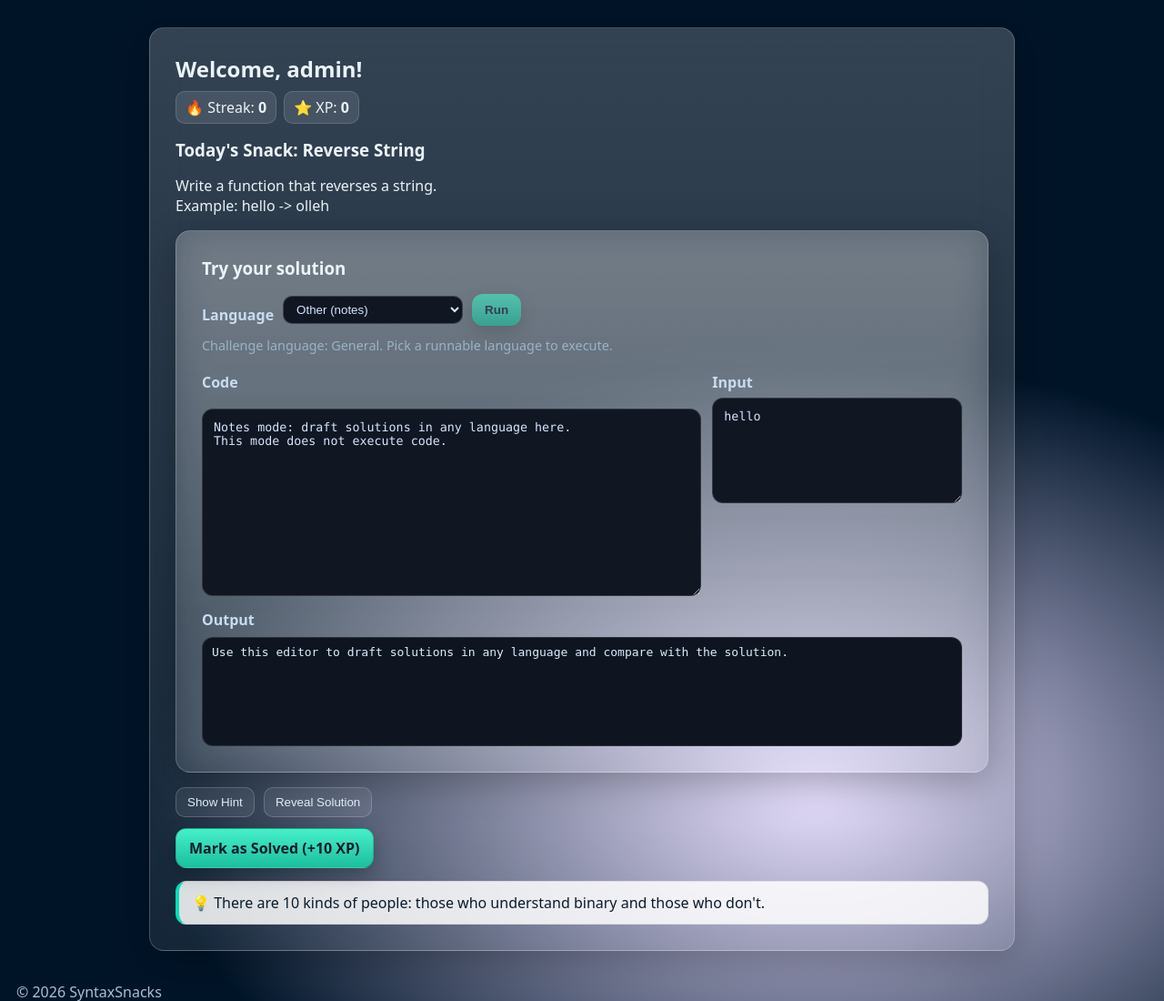
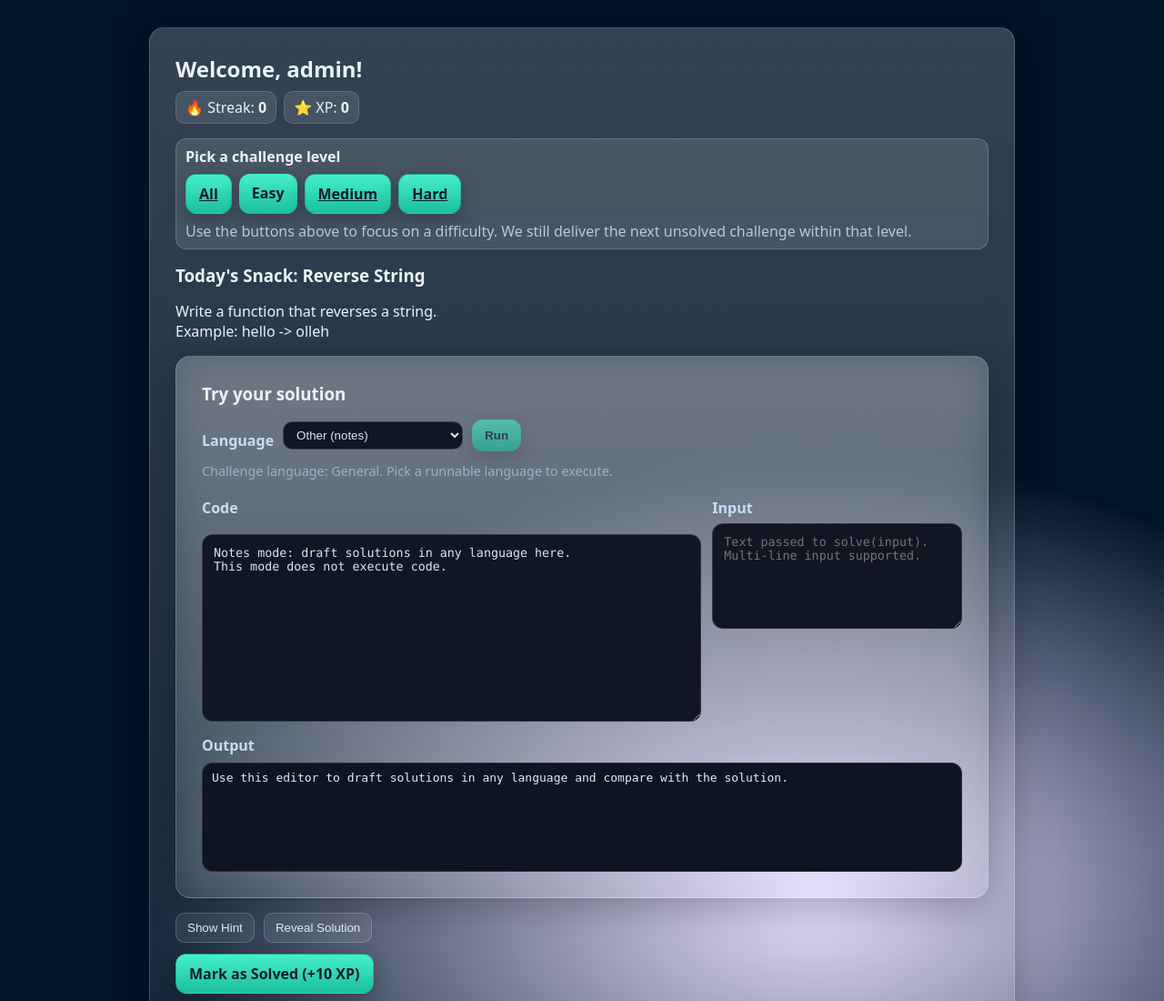
Before and after one commit to Cukowski/SyntaxSnacks, a Flask app: page /dashboard?difficulty=easy in a window 1280 px wide. Shown: the part 118-1218 px from the top of the page at 91% size. Run offline with Flask 3, Linux system fonts and the light colour scheme; a user stored in the database is signed in; data comes from the database, SQL or seed files in the repository; data that the repository does not hold is empty.

Commit message:
difficulty selection on the Challenges page

```diff
--- a/app.py
+++ b/app.py
@@ -219,10 +219,13 @@ def random_fun():
 def load_user(user_id):
     return db.session.get(User, int(user_id))
 
-def get_daily_challenge_for_user(user: User):
+def get_daily_challenge_for_user(user: User, difficulty: str | None = None):
     """Return the first unsolved challenge for the user (simple baseline)."""
     solved_ids = {s.challenge_id for s in Submission.query.filter_by(user_id=user.id).all()}
-    for ch in Challenge.query.filter_by(status="published").order_by(Challenge.id.asc()):
+    query = Challenge.query.filter_by(status="published")
+    if difficulty:
+        query = query.filter(func.lower(Challenge.difficulty) == difficulty.lower())
+    for ch in query.order_by(Challenge.id.asc()):
         if ch.id not in solved_ids:
             return ch
     return None
@@ -373,10 +376,18 @@ def logout():
 @app.route("/dashboard")
 @login_required
 def dashboard():
-    ch = get_daily_challenge_for_user(current_user)
+    difficulty = (request.args.get("difficulty") or "").strip()
+    allowed_difficulties = {"easy", "medium", "hard"}
+    difficulty_filter = difficulty.lower() if difficulty.lower() in allowed_difficulties else ""
+    ch = get_daily_challenge_for_user(current_user, difficulty=difficulty_filter or None)
     joke_row = Joke.query.order_by(db.func.random()).first()
     joke = joke_row.text if joke_row else None
-    return render_template("dashboard.html", challenge=ch, joke=joke)
+    return render_template(
+        "dashboard.html",
+        challenge=ch,
+        joke=joke,
+        difficulty_filter=difficulty_filter,
+    )
 
 @app.route("/submit/<int:challenge_id>", methods=["POST"])
 @login_required
--- a/templates/base.html
+++ b/templates/base.html
@@ -304,7 +304,6 @@
           ].join('\n')
         };
 
-        if (inputEl && !inputEl.value.trim()) inputEl.value = 'hello';
         langSel.value = (challengeLang.key === 'txt') ? 'txt' : 'auto';
 
         const activeLangKey = () => {
@@ -379,6 +378,16 @@
           out.textContent = outputText;
           out.className = 'card ' + (result.ok ? 'ok' : 'err');
         });
+
+        code.addEventListener('keydown', (event) => {
+          if (event.key !== 'Tab') return;
+          event.preventDefault();
+          const start = code.selectionStart;
+          const end = code.selectionEnd;
+          const insert = '  ';
+          code.value = code.value.substring(0, start) + insert + code.value.substring(end);
+          code.selectionStart = code.selectionEnd = start + insert.length;
+        });
       });
     </script>
 
--- a/templates/dashboard.html
+++ b/templates/dashboard.html
@@ -4,6 +4,16 @@
   <div class="stats" style="margin:8px 0 16px">
     <div class="stat">🔥 Streak: <strong>{{ current_user.streak }}</strong></div>
     <div class="stat">⭐ XP: <strong>{{ current_user.xp }}</strong></div>
+  </div>
+  <div class="card" style="margin-bottom: 16px;">
+    <strong>Pick a challenge level</strong>
+    <div style="display:flex; flex-wrap:wrap; gap:8px; margin-top:8px;">
+      <a class="btn {% if not difficulty_filter %}btn-primary{% endif %}" href="{{ url_for('dashboard') }}">All</a>
+      <a class="btn {% if difficulty_filter == 'easy' %}btn-primary{% endif %}" href="{{ url_for('dashboard', difficulty='easy') }}">Easy</a>
+      <a class="btn {% if difficulty_filter == 'medium' %}btn-primary{% endif %}" href="{{ url_for('dashboard', difficulty='medium') }}">Medium</a>
+      <a class="btn {% if difficulty_filter == 'hard' %}btn-primary{% endif %}" href="{{ url_for('dashboard', difficulty='hard') }}">Hard</a>
+    </div>
+    <p style="margin:8px 0 0 0; color:#b7c9da;">Use the buttons above to focus on a difficulty. We still deliver the next unsolved challenge within that level.</p>
   </div>
   {% if challenge %}
     <h3>Today's Snack: {{ challenge.title }}</h3>
@@ -47,7 +57,7 @@
       <button type="submit" class="btn-primary">Mark as Solved (+10 XP)</button>
     </form>
   {% else %}
-    <p>No more challenges for now. Check back soon!</p>
+    <p>No challenges available for this level right now. Try another difficulty or check back soon!</p>
   {% endif %}
   {% if joke %}<div class="card joke" style="margin-top:14px">💡 {{ joke }}</div>{% endif %}
 </div>
```
